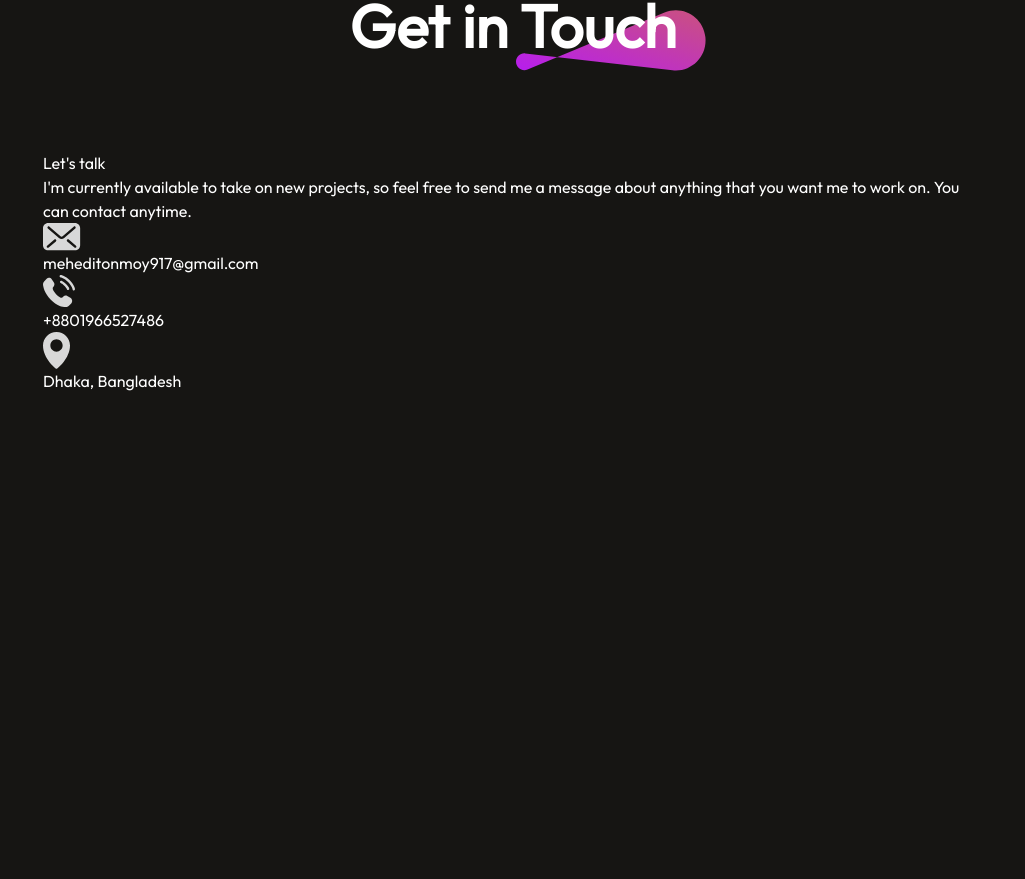
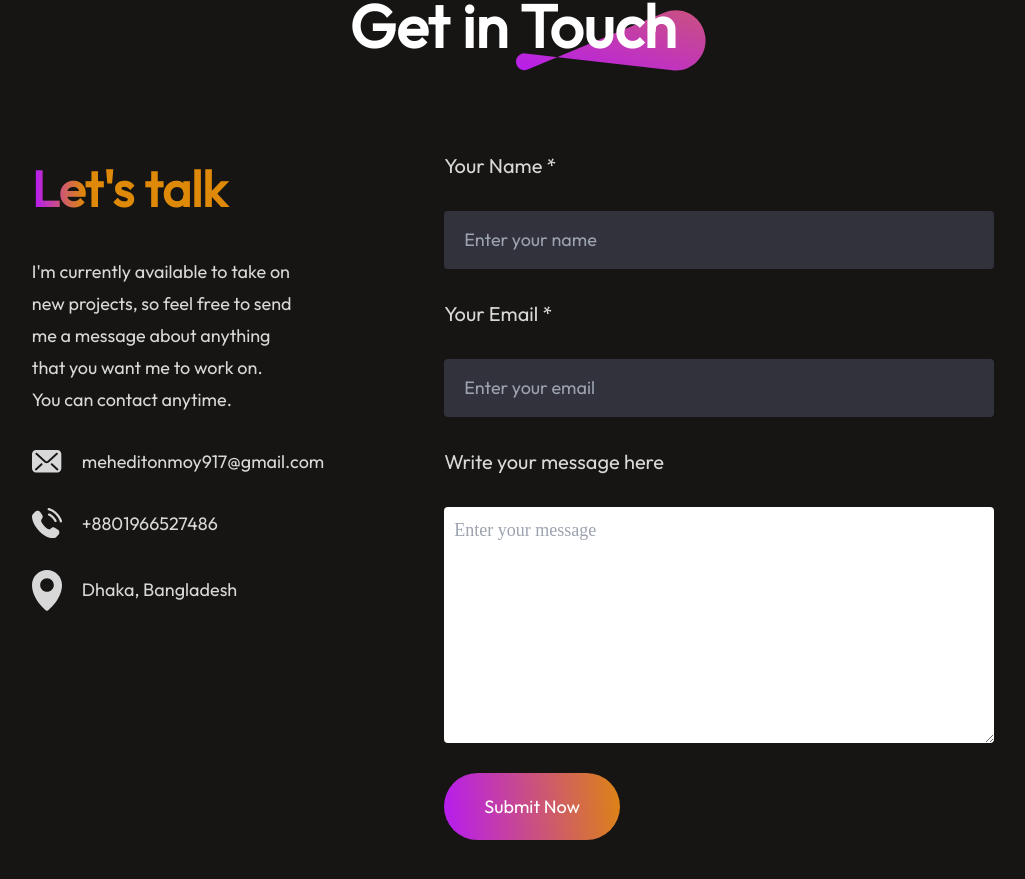
Before and after one commit to tonmoy3673/portfolio, a React (Vite) app: page / in a window 1280 px wide. Shown: the part 2851-3730 px from the top of the page, without its empty margins (127-1152 px from the left). Before the commit the page ends 3244 px from the top, so only its background shows below. Built offline with nearby package versions, Linux system fonts and the light colour scheme.

Commit message:
:tada: completed contact section

```diff
--- a/src/Components/Contact/Contact.css
+++ b/src/Components/Contact/Contact.css
@@ -23,3 +23,89 @@
   z-index: -1;
   width: 190px;
 }
+.contact-section {
+  display: flex;
+  gap: 150px;
+}
+.contact-left {
+  display: flex;
+  flex-direction: column;
+  gap: 30px;
+}
+.contact-left h1 {
+  font-size: 50px;
+  font-weight: 700;
+  background: linear-gradient(270deg, #df8908 80%, #b415ff 100%);
+  background-clip: text;
+  -webkit-background-clip: text;
+  -webkit-text-fill-color: transparent;
+}
+.contact-left p {
+  max-width: 650px;
+  color: #d8d8d8;
+  font-size: 18px;
+  line-height: 32px;
+}
+.contact-details {
+  display: flex;
+  flex-direction: column;
+  gap: 30px;
+  color: #d8d8d8;
+  font-size: 20px;
+}
+.contact-detail {
+  display: flex;
+  align-items: center;
+  gap: 20px;
+}
+
+.contact-detail img {
+  width: 30px;
+}
+.contact-right {
+  display: flex;
+  flex-direction: column;
+  align-items: start;
+  gap: 30px;
+}
+.contact-right label {
+  color: #d8d8d8;
+  font-size: 20px;
+  font-weight: 500;
+}
+.contact-right input {
+  border: none;
+  width: 550px;
+  height: 58px;
+  padding-left: 20px;
+  border-radius: 4px;
+  background: #32323c;
+  color: #a0a0a0;
+  font-family: Outfit;
+  font-size: 18px;
+}
+.contact-right textarea {
+  width: 550px;
+  border: none;
+  padding: 10px;
+  border-radius: 4px;
+  color: #a0a0a0;
+  font-family: Output;
+  font-size: 18px;
+}
+.contact-submit {
+  border: none;
+  color: white;
+  border-radius: 50px;
+  background: linear-gradient(264deg, #df8908 -5.09%, #b415ff 106.28%);
+  font-size: 18px;
+  padding: 20px 40px;
+  margin-bottom: 50px;
+  cursor: pointer;
+  transition: 0.3s;
+}
+.contact-submit:hover {
+  transform: scale(1.1);
+  transition: 0.3s;
+  background: #df8908;
+}
--- a/src/Components/Contact/Contact.jsx
+++ b/src/Components/Contact/Contact.jsx
@@ -1,12 +1,11 @@
 /* eslint-disable react/no-unescaped-entities */
 
 import './Contact.css';
-const Contact = () => {
-    return (
+const Contact = () => (
     <div className='contact'>
         <div className="contact-title">
             <h1>Get in Touch</h1>
-            <img src='/public/assets/theme_pattern.svg'/>
+            <img src='/public/assets/theme_pattern.svg' />
         </div>
         <div className="contact-section">
             <div className="contact-left">
@@ -14,23 +13,30 @@ const Contact = () => {
                 <p>I'm currently available to take on new projects, so feel free to send me a message about anything that you want me to work on. You can contact anytime.</p>
                 <div className="contact-details">
                     <div className="contact-detail">
-                            <img src='/public/assets/mail_icon.svg' alt='email'/> <p>meheditonmoy917@gmail.com</p>
+                        <img src='/public/assets/mail_icon.svg' alt='email' /> <p>meheditonmoy917@gmail.com</p>
                     </div>
                     <div className="contact-detail">
-                        <img src='/public/assets/call_icon.svg' alt='phone'/> <p>+8801966527486</p>
+                        <img src='/public/assets/call_icon.svg' alt='phone' /> <p>+8801966527486</p>
                     </div>
                     <div className="contact-detail">
-                        <img src='/public/assets/location_icon.svg'/> <p>Dhaka, Bangladesh</p>
+                        <img src='/public/assets/location_icon.svg' /> <p>Dhaka, Bangladesh</p>
                     </div>
                 </div>
             </div>
 
             {/* ============ form part =========== */}
-                <form  className="contact-right"></form>
+            <form className="contact-right">
+                <label htmlFor='name'>Your Name *</label>
+                <input type='text' placeholder='Enter your name' name='name'/>
+                <label htmlFor='email'>Your Email *</label>
+                <input type='email' placeholder='Enter your email' name='email'/>
+                <label htmlFor='message'>Write your message here</label>
+                <textarea name='message' rows='8' placeholder='Enter your message'></textarea>
+                <button type='submit' className="contact-submit">Submit Now</button>
+            </form>
         </div>
 
     </div>
 );
-};
 
 export default Contact;
```
Lines whose indentation alone changed are shown as unchanged.
